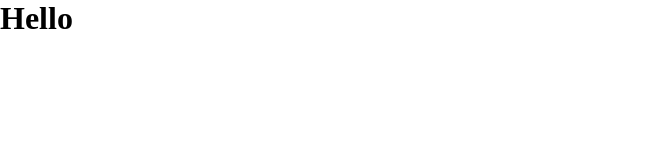
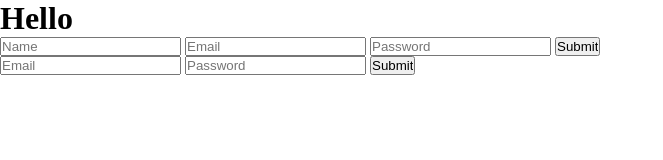
Before and after one commit to mchtsz/ExpressSqlite, a plain HTML site: page public/index.html in a window 1280 px wide. Shown: the whole page, without its empty margins (0-663 px from the left). Drawn offline with Linux system fonts and the light colour scheme.

Commit message:
Add user login and retrieval endpoints, and update HTML form

```diff
--- a/public/index.html
+++ b/public/index.html
@@ -9,5 +9,18 @@
 </head>
 <body>
     <h1>Hello</h1>
+
+    <form action="/addUser" method="POST">
+        <input type="text" name="name" placeholder="Name" id="">
+        <input type="text" name="email" placeholder="Email" id="">
+        <input type="text" name="password" placeholder="Password" id="">
+        <input type="submit" value="Submit"></input>
+    </form>
+
+    <form action="/login" method="POST">
+        <input type="text" name="email" placeholder="Email" id="">
+        <input type="text" name="password" placeholder="Password" id="">
+        <input type="submit" value="Submit"></input>
+    </form>
 </body>
 </html>
```
Also changed, not shown: app.js (+16 -0 lines), 1 other file.
